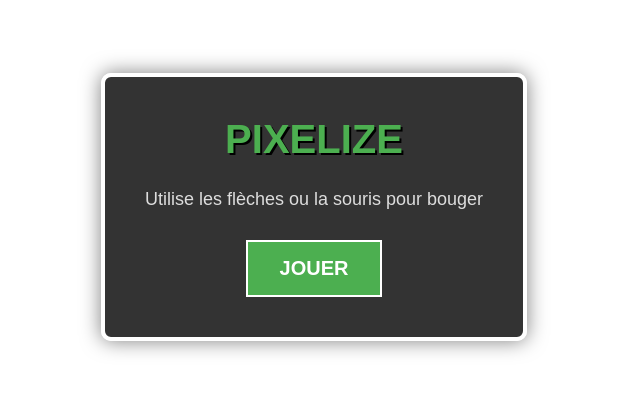
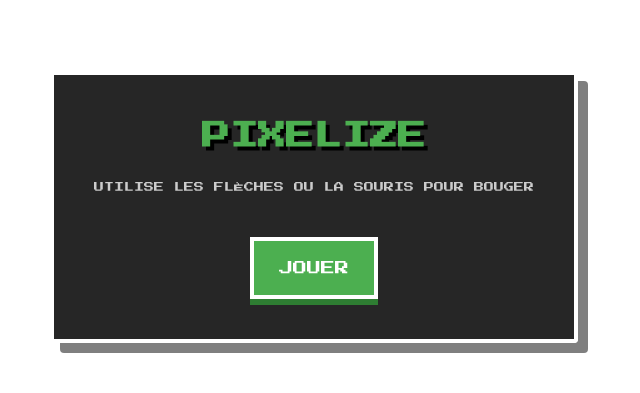
Before and after one commit to lamolosau/pixelize, a plain HTML site: page public/index.html in a window 1280 px wide. Shown: the part 193-586 px from the top of the page, without its empty margins (326-966 px from the left). Drawn offline with Linux system fonts and the light colour scheme.

Commit message:
Changement de la police pour un style Pixel Art
- index.html : Import de la police Press Start 2P depuis Google Fonts.

- style.css : Application de la police au menu, ajustement des tailles, et ajout d'effets d'ombres dures (sans flou) pour renforcer le style rétro.

```diff
--- a/public/index.html
+++ b/public/index.html
@@ -4,6 +4,12 @@
     <meta charset="UTF-8" />
     <meta name="viewport" content="width=device-width, initial-scale=1.0" />
     <title>Pixelize</title>
+
+    <link rel="preconnect" href="https://fonts.googleapis.com" />
+    <link
+      href="https://fonts.googleapis.com/css2?family=Press+Start+2P&display=swap"
+      rel="stylesheet"
+    />
     <link rel="stylesheet" href="style.css" />
   </head>
   <body>
--- a/public/style.css
+++ b/public/style.css
@@ -28,50 +28,62 @@ body {
   display: flex;
   justify-content: center;
   align-items: center;
+  font-family: "Press Start 2P", cursive;
 }
 
 #start-screen {
-  background-color: rgba(0, 0, 0, 0.8);
+  background-color: rgba(0, 0, 0, 0.85);
   padding: 40px;
-  border-radius: 10px;
+  border-radius: 4px;
   text-align: center;
   color: white;
-  font-family: sans-serif;
   pointer-events: auto;
   border: 4px solid #fff;
-  box-shadow: 0 0 20px rgba(0, 0, 0, 0.5);
+  box-shadow: 10px 10px 0px rgba(0, 0, 0, 0.5);
 }
 
 h1 {
   margin-top: 0;
-  font-size: 40px;
+  font-size: 28px;
+  line-height: 1.5;
   text-transform: uppercase;
   color: #4caf50;
-  text-shadow: 2px 2px 0 #000;
+  text-shadow: 4px 4px 0 #000;
+  margin-bottom: 20px;
 }
 
 p {
-  font-size: 18px;
-  margin-bottom: 30px;
-  color: #ddd;
+  font-size: 10px;
+  margin-bottom: 40px;
+  color: #ccc;
+  line-height: 2;
+  text-transform: uppercase;
 }
 
 button {
+  font-family: "Press Start 2P", cursive;
   background-color: #4caf50;
   border: none;
   color: white;
-  padding: 15px 32px;
+  padding: 20px 25px;
   text-align: center;
   text-decoration: none;
   display: inline-block;
-  font-size: 20px;
+  font-size: 14px;
   cursor: pointer;
-  border: 2px solid white;
+  border: 4px solid white;
   text-transform: uppercase;
-  font-weight: bold;
+  box-shadow: 0 6px 0 #2e7d32;
+  transition: all 0.1s;
 }
 
 button:hover {
   background-color: #45a049;
-  transform: scale(1.05);
+  transform: translateY(2px);
+  box-shadow: 0 4px 0 #2e7d32;
 }
+
+button:active {
+  transform: translateY(6px);
+  box-shadow: none;
+}
```
